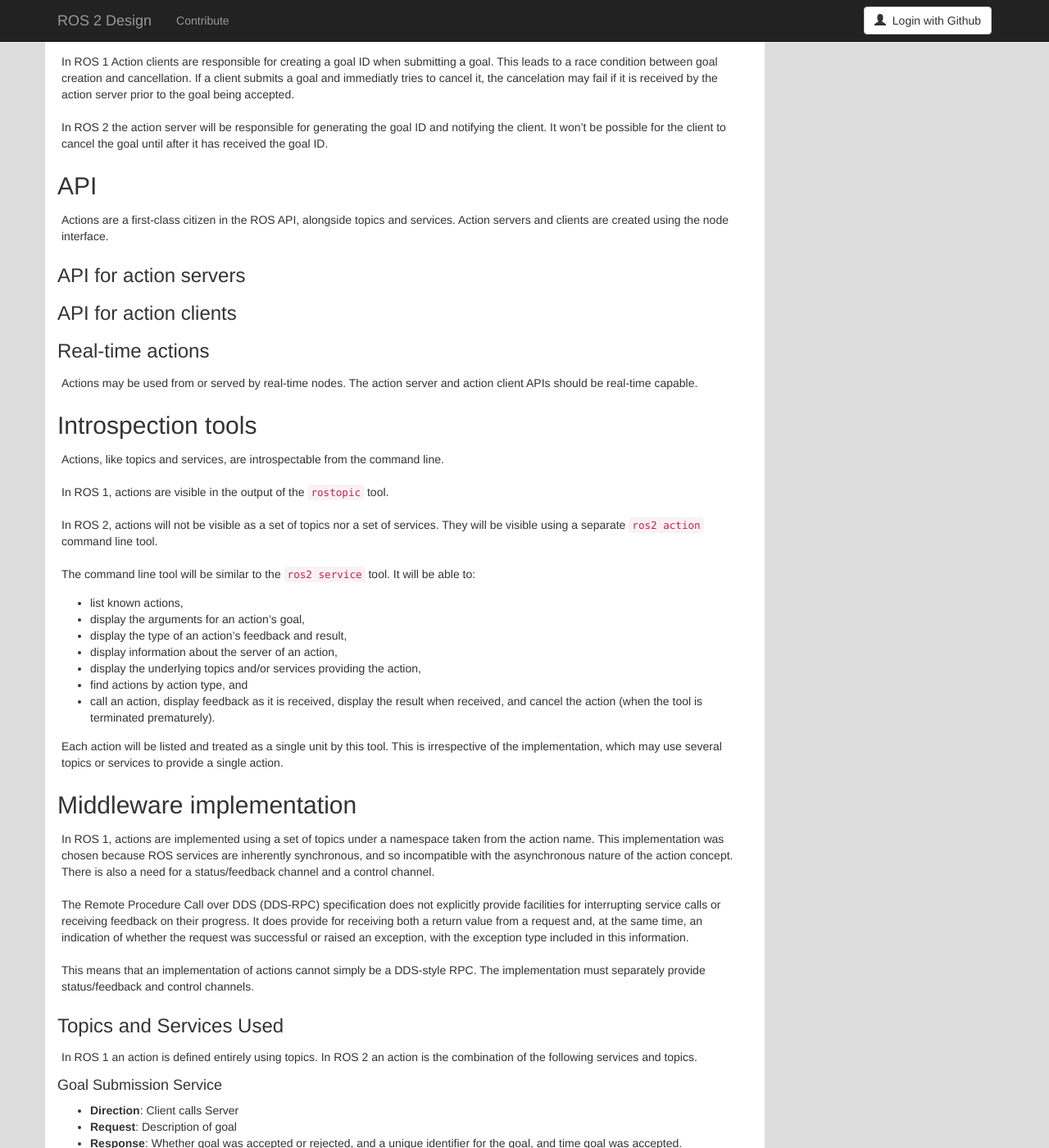
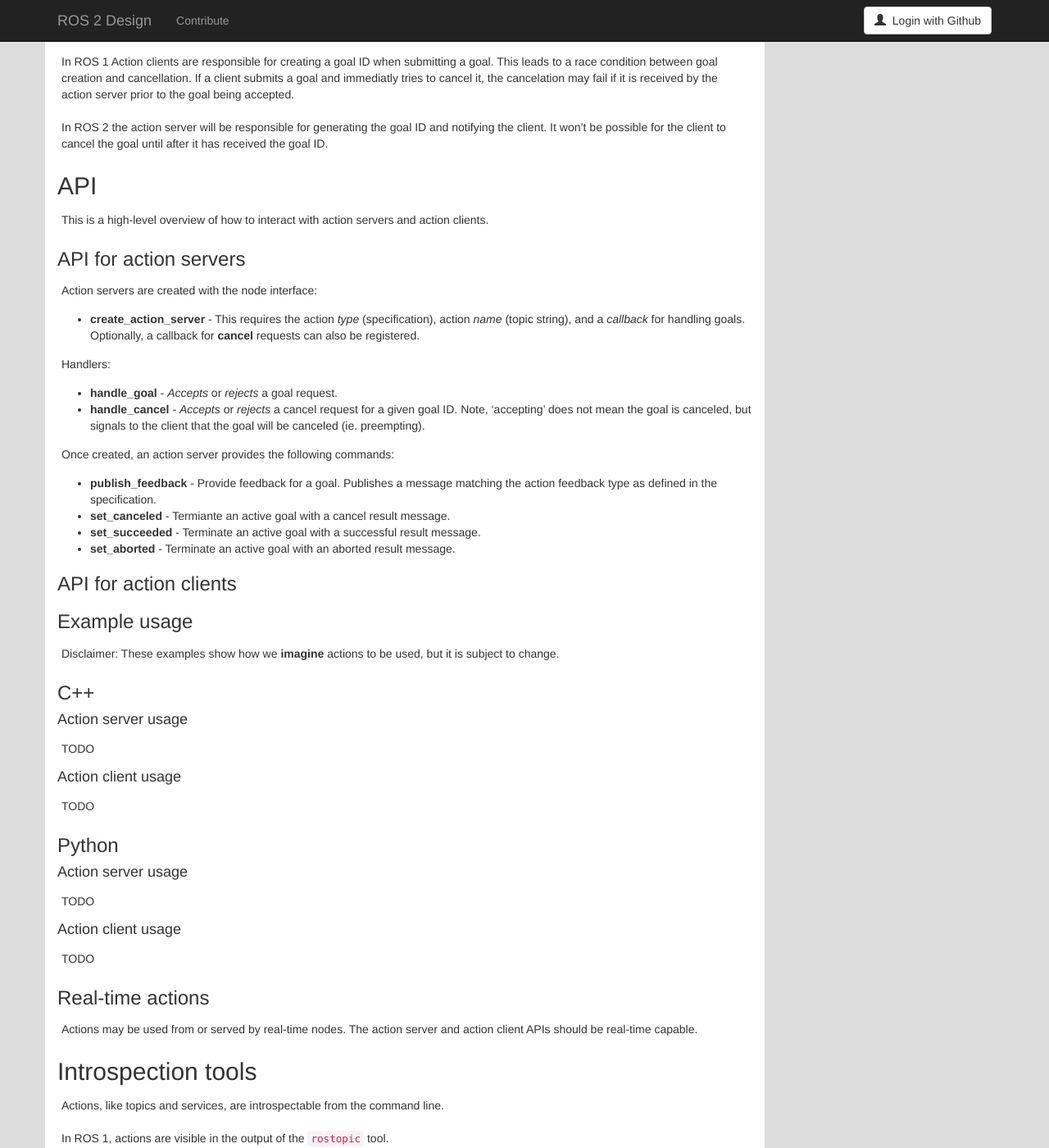
Before and after one commit to ros2/design, a Jekyll site: the page built from articles/actions.md, in a window 1280 px wide and 1400 px high, scrolled down 1802 px. Shown: the whole window at 82% size. Built offline with Jekyll 4.4.1, drawn with Linux system fonts in a browser that asks for light colours; nearby versions of some CDN libraries.

Commit message:
Add API section for action server

```diff
--- a/articles/actions.md
+++ b/articles/actions.md
@@ -124,12 +124,54 @@ It won't be possible for the client to cancel the goal until after it has receiv
 
 ## API
 
-Actions are a first-class citizen in the ROS API, alongside topics and services.
-Action servers and clients are created using the node interface.
+This is a high-level overview of how to interact with action servers and action clients.
 
 ### API for action servers
 
+Action servers are created with the node interface:
+
+- **create\_action\_server** - This requires the action *type* (specification), action *name* (topic string), and a *callback* for handling goals.
+Optionally, a callback for **cancel** requests can also be registered.
+
+Handlers:
+
+- **handle_goal** - *Accepts* or *rejects* a goal request.
+- **handle_cancel** - *Accepts* or *rejects* a cancel request for a given goal ID.
+Note, 'accepting' does not mean the goal is canceled, but signals to the client that the goal will be canceled (ie. preempting).
+
+Once created, an action server provides the following commands:
+
+- **publish_feedback** - Provide feedback for a goal.
+Publishes a message matching the action feedback type as defined in the specification.
+- **set_canceled** - Termiante an active goal with a cancel result message.
+- **set_succeeded** - Terminate an active goal with a successful result message.
+- **set_aborted** - Terminate an active goal with an aborted result message.
+
 ### API for action clients
+
+### Example usage
+
+Disclaimer: These examples show how we **imagine** actions to be used, but it is subject to change.
+
+### C++
+
+#### Action server usage
+
+TODO
+
+#### Action client usage
+
+TODO
+
+### Python
+
+#### Action server usage
+
+TODO
+
+#### Action client usage
+
+TODO
 
 ### Real-time actions
 
```
